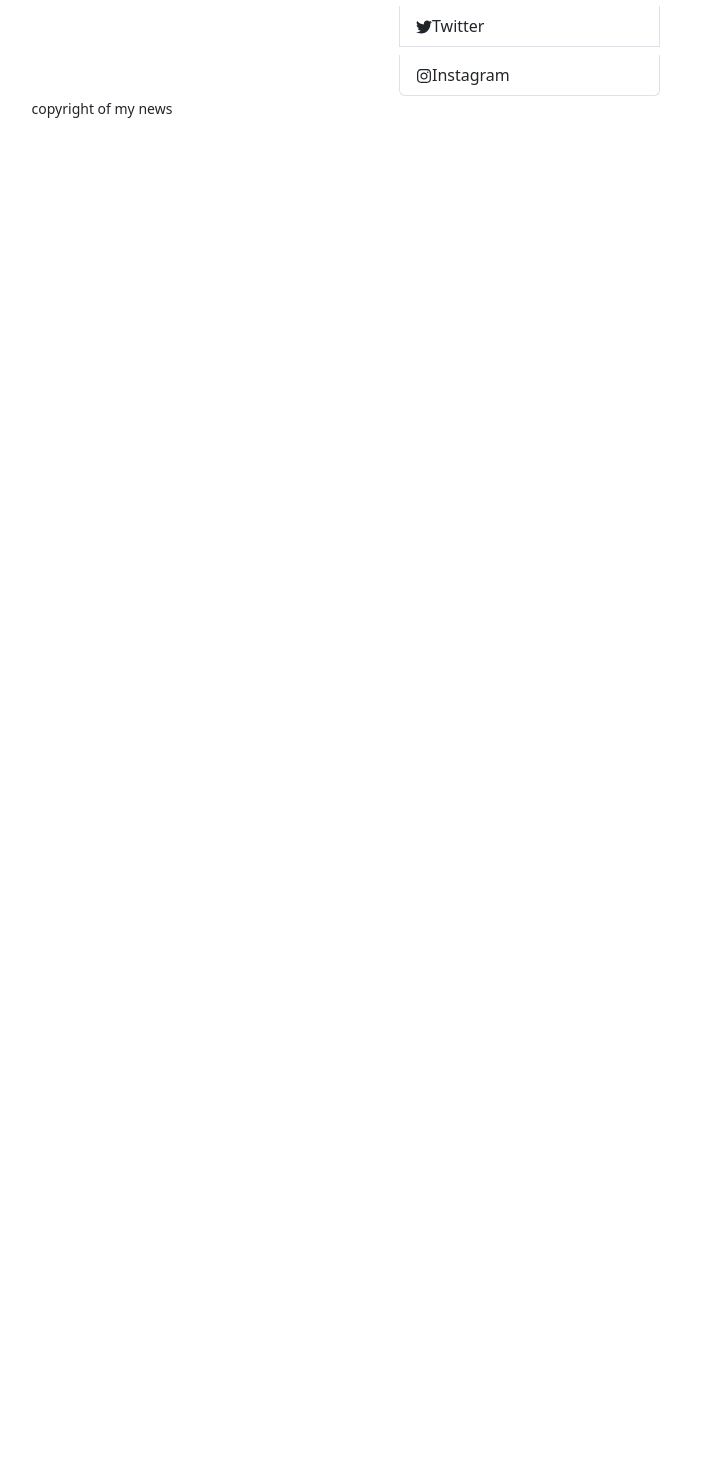
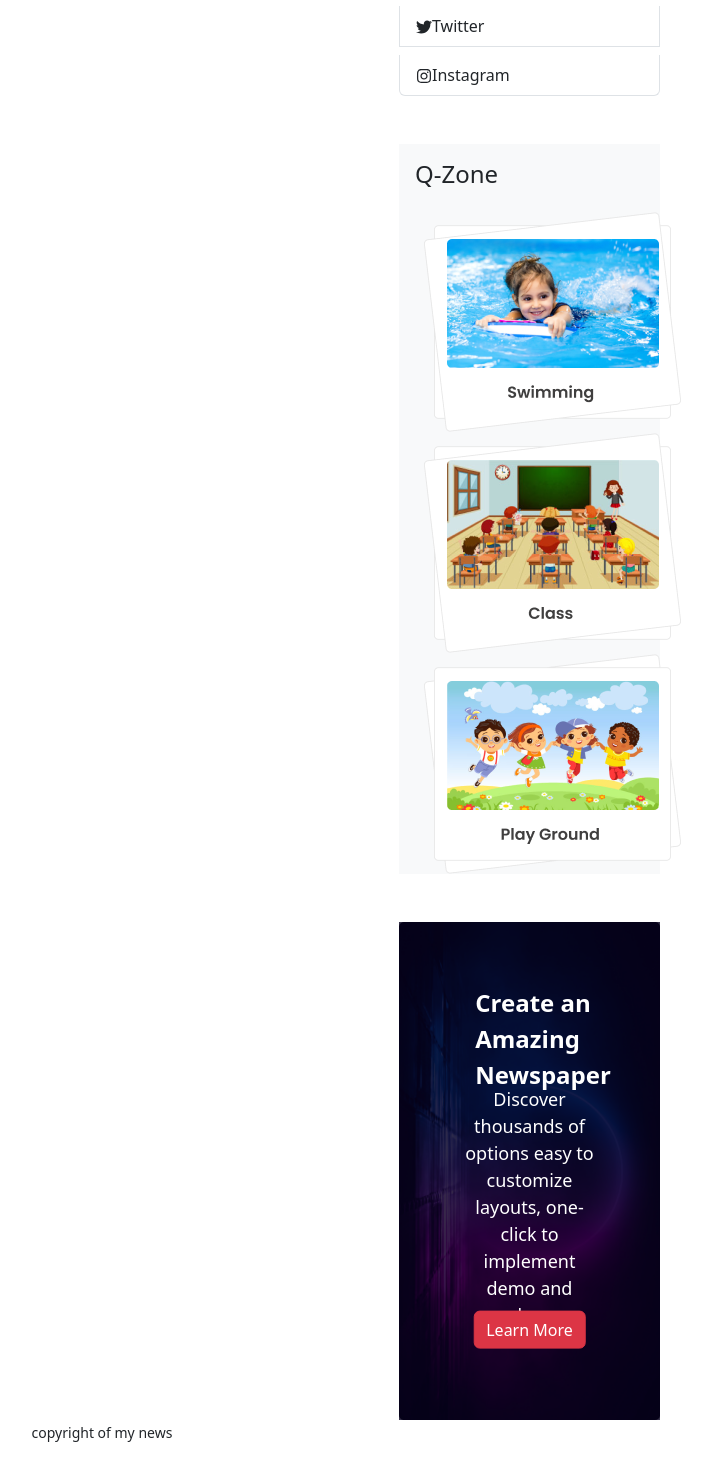
Before and after one commit to Mushfiq-alt/Dragon-News, a React (Vite) app: page / in a window 1280 px wide. Shown: the part 616-2076 px from the top of the page, without its empty margins (538-1250 px from the left). Before the commit the page ends 800 px from the top, so only its background shows below. Built offline with nearby package versions, Linux system fonts and the light colour scheme.

Commit message:
Implement Right Side component with Background Image and some writing on it

```diff
--- /dev/null
+++ b/src/pages/Shared/QZone/QZone.jsx
@@ -0,0 +1,17 @@
+import qzone1 from '../../../assets/qZone1.png'
+import qzone2 from '../../../assets/qZone2.png'
+import qzone3 from '../../../assets/qZone3.png'
+const QZone = () => {
+    return (
+        <div className="bg-light mt-5 ">
+            <h4 className='p-3'>Q-Zone</h4>
+            <div className='ms-4'>
+                <img src={qzone1} alt="" />
+                <img src={qzone2} alt="" />
+                <img src={qzone3} alt="" />
+            </div>
+        </div>
+    );
+};
+
+export default QZone;
--- a/src/pages/Shared/RightNav/RightNav.jsx
+++ b/src/pages/Shared/RightNav/RightNav.jsx
@@ -1,6 +1,7 @@
 import { Button, ListGroup } from "react-bootstrap";
 import { FaGithub, FaGoogle, FaFacebook, FaTwitter, FaInstagram } from 'react-icons/fa';
-
+import QZone from "../QZone/QZone";
+import bg from '../../../assets/bg.png';
 
 const RightNav = () => {
     return (
@@ -13,10 +14,23 @@ const RightNav = () => {
             <div className="mt-5">
                 <h4>Find Us On</h4>
                 <ListGroup>
-                    <ListGroup.Item className="mt-2"><FaFacebook/>Facebook</ListGroup.Item>
-                    <ListGroup.Item className="mt-2"><FaTwitter/>Twitter</ListGroup.Item>
-                    <ListGroup.Item className="mt-2"><FaInstagram/>Instagram</ListGroup.Item>
+                    <ListGroup.Item className="mt-2"><FaFacebook />Facebook</ListGroup.Item>
+                    <ListGroup.Item className="mt-2"><FaTwitter />Twitter</ListGroup.Item>
+                    <ListGroup.Item className="mt-2"><FaInstagram />Instagram</ListGroup.Item>
                 </ListGroup>
+            </div>
+            <QZone />
+            <div style={{ position: 'relative' }}>
+                <img src={bg} className="mt-5" style={{ width: '100%', height: '100%', objectFit: 'cover' }} />
+                <div style={{ position: 'absolute', top: '50%', left: '50%', transform: 'translate(-40%, -150%)', fontWeight: 'bold', fontSize: '24px', color: '#FFF' }}>
+                    Create an Amazing Newspaper
+                </div>
+                <p style={{ position: 'absolute', top: '70%', left: '50%', transform: 'translate(-50%, -70%)', fontWeight: '', fontSize: '18px', color: '#FFF', textAlign: 'center' }}>
+                    Discover thousands of options easy to customize layouts, one-click to implement demo and much more
+                </p>
+                <Button variant="danger" style={{ position: 'absolute', top: '80%', left: '50%', transform: 'translate(-50%, -1%)' }}>
+                    Learn More
+                </Button>
             </div>
         </div>
     );
```
